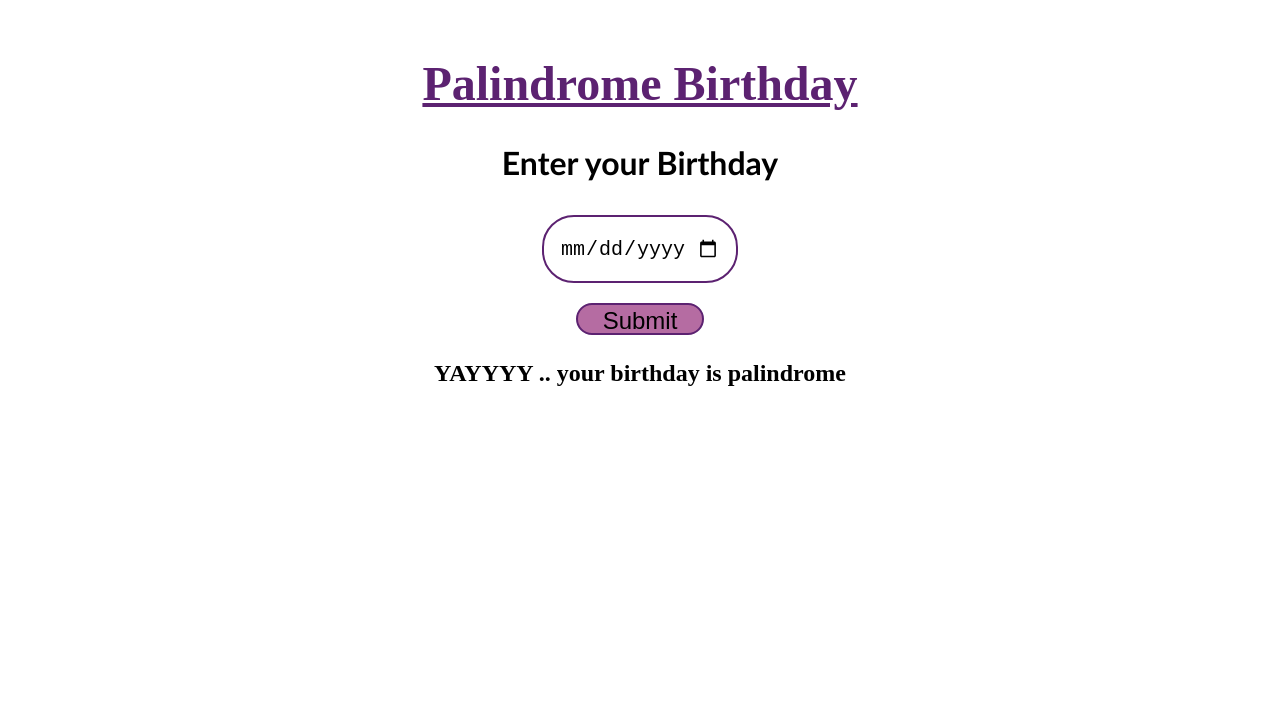
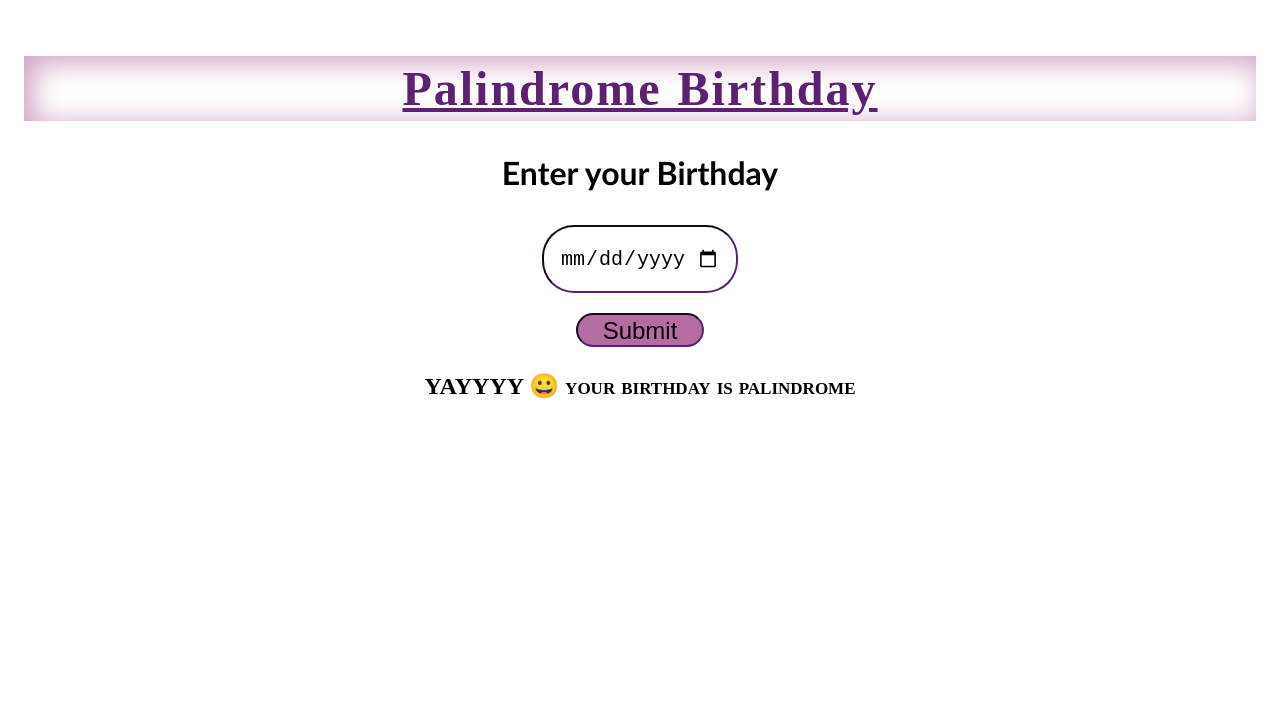
Before and after one commit to VijayalakshmiGanesh/Palindrome-Birthday, a plain HTML site: page index.html in a window 1280 px wide. Both pictures are taken after a click on the input 640 px from the left and 319 px from the top of the page. Shown: the top 707 px of the page. Drawn offline with Linux system fonts and the light colour scheme.

Commit message:
css added

```diff
--- a/palindrome.js
+++ b/palindrome.js
@@ -145,8 +145,8 @@ function clickHandler() {
         month: Number(birthday.value.slice(5, 7)),
         year: Number(birthday.value.slice(0, 4))
     }
-    console.log(date)
-    console.log(birthday.value)
+    // console.log(date)
+    // console.log(birthday.value)
 
     var dateString = dateConversionToString(date)
     var list = checkPalindromeForAllDateFormats(dateString)
@@ -160,14 +160,14 @@ function clickHandler() {
     }
 
     if (flag === true) {
-        result.innerText = "YAYYYY .. your birthday is palindrome"
-        console.log("YAYYYY .. your birthday is palindrome")
+        result.innerText = "YAYYYY 😀 your birthday is palindrome"
+        // console.log("YAYYYY 😀 your birthday is palindrome")
     } else {
         var [ctr, nextPalindromeDate] = getNextPalindromeDate(dateString)
 
-        result.innerText = ` Not a Palindrome date. Next palindrome date comes in ${nextPalindromeDate.day}-${nextPalindromeDate.month}-${nextPalindromeDate.year} and you missed it by ${ctr} days`
+        result.innerText = ` Not a Palindrome date 😔 Next palindrome date comes in ${nextPalindromeDate.day}-${nextPalindromeDate.month}-${nextPalindromeDate.year} and you missed it by ${ctr} days`
 
-        console.log(nextPalindromeDate)
+        // console.log(nextPalindromeDate)
 
     }
 }
--- a/style.css
+++ b/style.css
@@ -17,6 +17,12 @@ h1 {
     color: var(--icon-color);
     font-size: 3rem;
     text-decoration: underline;
+    letter-spacing: 2px;
+    word-spacing: 2px;
+    -webkit-box-shadow: inset 7px 5px 27px 3px rgba(181, 108, 162, 0.61);
+    box-shadow: inset 7px 5px 27px 3px rgba(181, 108, 162, 0.61);
+    padding: 5px;
+
 }
 
 p {
@@ -28,7 +34,7 @@ p {
 input {
     padding: 1rem;
     margin: 1px;
-    border: 2px solid var(--icon-color);
+    border: 2px inset var(--icon-color);
     width: 10rem;
     height: 2rem;
     font-size: x-large;
@@ -39,7 +45,7 @@ input {
 
     background-color: var(--primary-color);
     width: 8rem;
-    height: 2rem;
+    height: 2.1rem;
     padding: 2px;
 
 }
@@ -47,6 +53,8 @@ input {
 #result {
     font-size: x-large;
     font-family: 'Times New Roman', Times, serif;
+    font-variant: small-caps;
+
 }
 
 footer,
```
